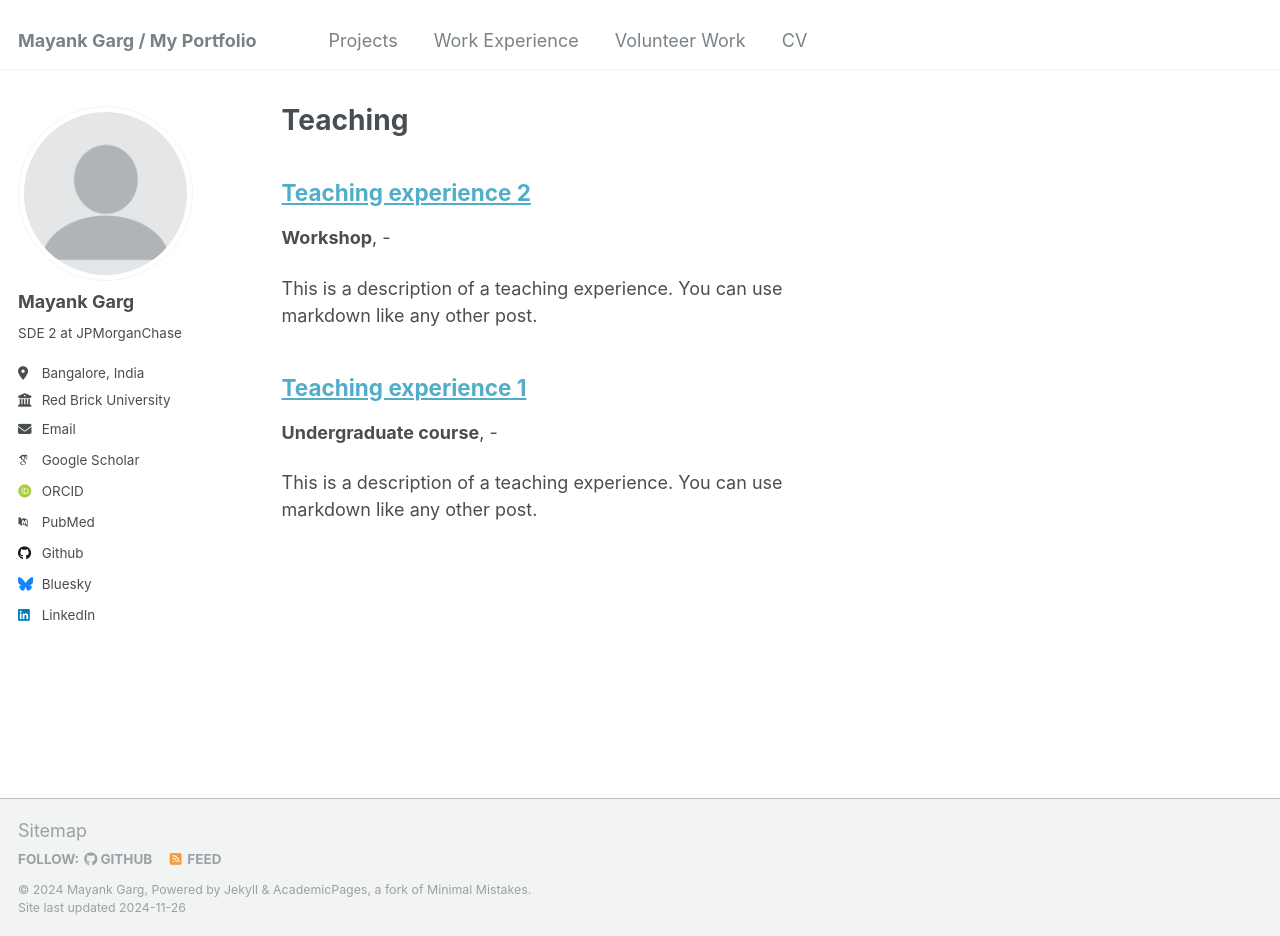
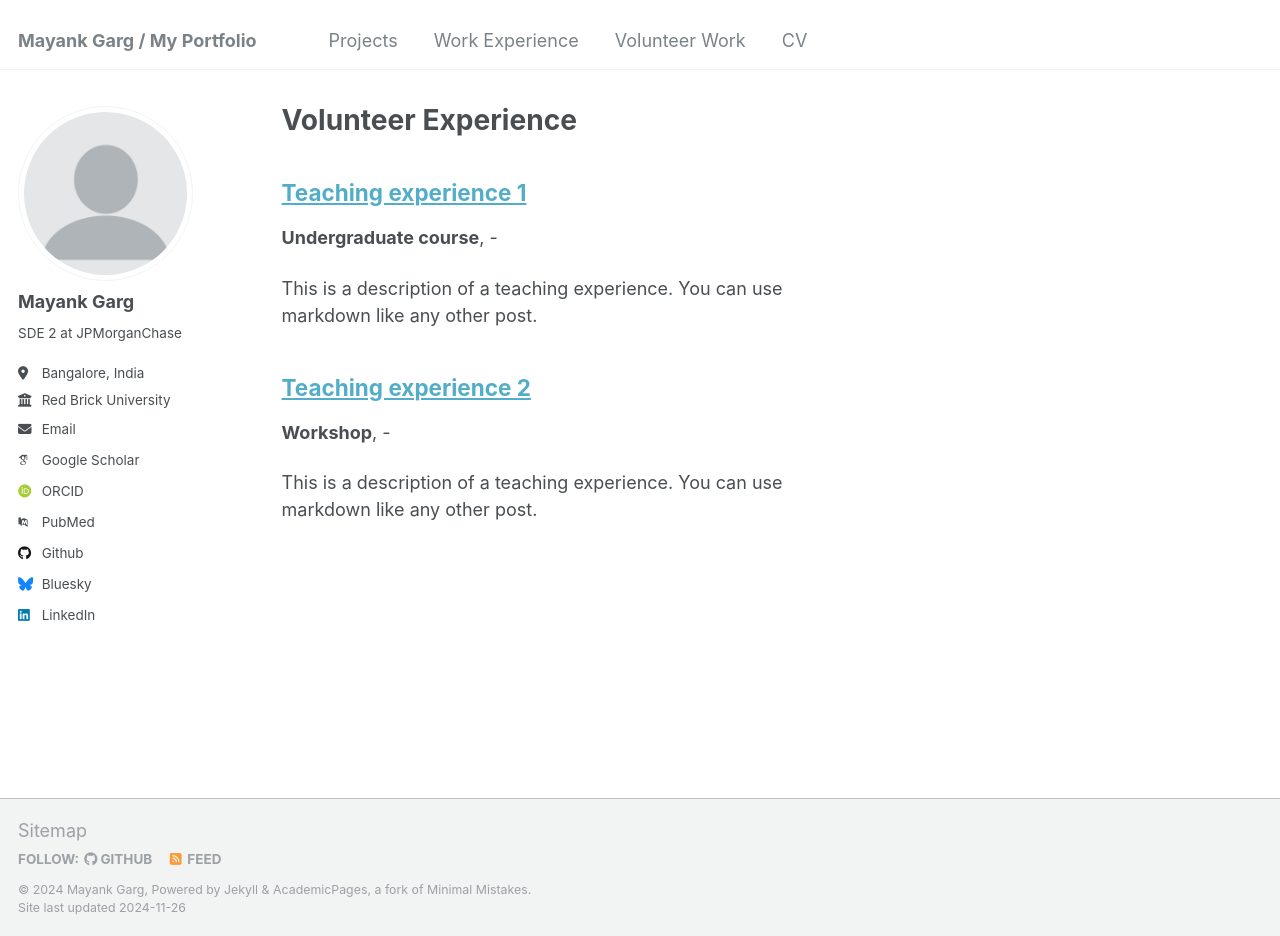
Before and after one commit to mayankgrg/mayankgrg.github.io, a Jekyll site: the page built from _pages/teaching.html, in a window 1280 px wide and 936 px high. Built offline with Jekyll 4.4.1, drawn with Linux system fonts in a browser that asks for light colours; some web fonts are replaced.

Commit message:
Update teaching.html

```diff
--- a/_pages/teaching.html
+++ b/_pages/teaching.html
@@ -1,12 +1,12 @@
 ---
 layout: archive
-title: "Teaching"
-permalink: /teaching/
+title: "Volunteer Experience"
+permalink: /volunteer/
 author_profile: true
 ---
 
 {% include base_path %}
 
-{% for post in site.teaching reversed %}
+{% for post in site.teaching %}
   {% include archive-single.html %}
 {% endfor %}
```
